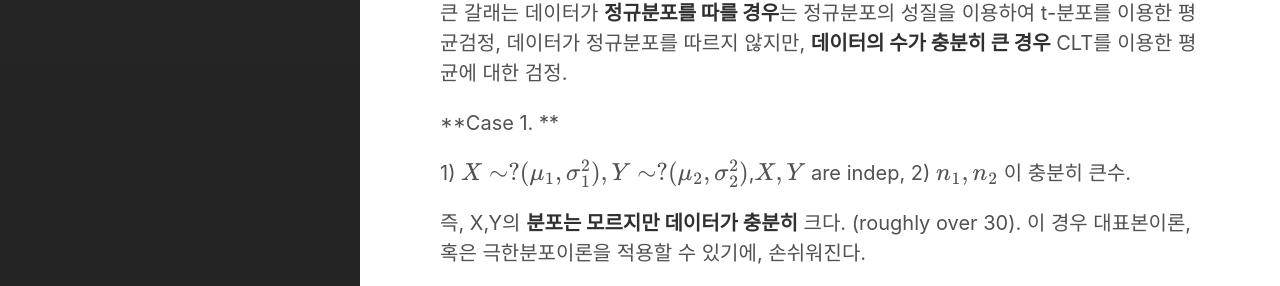
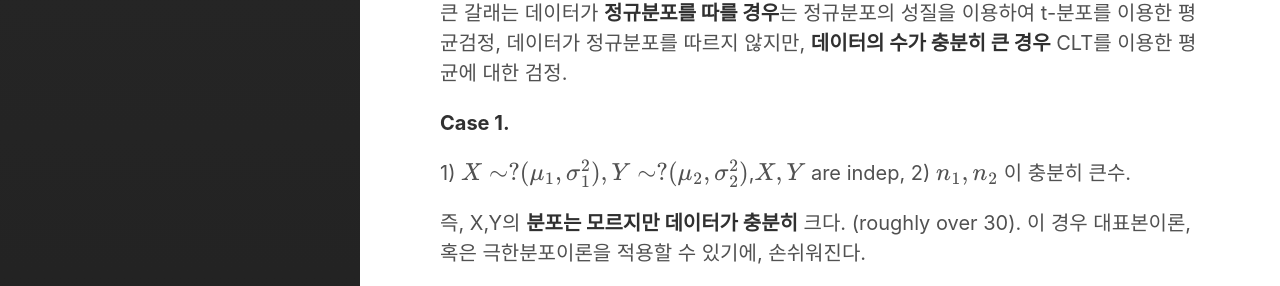
Before and after one commit to godongyoung/godongyoung.github.io, a Jekyll site: the page built from _posts/2019-02-12-개인적인 통계 방법론 복습 (2. 추정과 검정).md, in a window 1280 px wide. Shown: the part 1806-2092 px from the top of the page. Built offline with Jekyll 4.4.1, drawn with Linux system fonts in a browser that asks for light colours; formulas are drawn with MathJax 3; comment, search, counter and statistics services are not loaded; some of the changed text lies outside the part shown.

Commit message:
statistic update

```diff
--- a/_posts/2019-02-12-개인적인 통계 방법론 복습 (2. 추정과 검정).md
+++ b/_posts/2019-02-12-개인적인 통계 방법론 복습 (2. 추정과 검정).md
@@ -70,7 +70,7 @@ C.I의 해석 :
 
 큰 갈래는 데이터가 **정규분포를 따를 경우**는 정규분포의 성질을 이용하여 t-분포를 이용한 평균검정, 데이터가 정규분포를 따르지 않지만, **데이터의 수가 충분히 큰 경우** CLT를 이용한 평균에 대한 검정.
 
-**Case 1. **
+**Case 1.**
 
 1) $$X\sim?(\mu_1,\sigma_1^2), Y\sim?(\mu_2,\sigma_2^2)$$,$$X,Y$$ are indep, 2) $$n_1,n_2$$ 이 충분히 큰수.
 
@@ -126,7 +126,7 @@ Under Ho, 평균에 차이가 없으니까, X_data, Y_data를 shuffle해도 된
 
 bootstrap은 신박하고 손쉽지만, 실험설계를 어떻게 해야 내 의도대로 설계된건지 잘 따져봐야한다. 그렇기에 더 생각하는 능력이 필요.
 
-<모비율 검정>
+**모비율 검정**
 
 생략. 버놀리에서 $$\bar X,\bar Y$$를 정규근사+slutsky해서 푸는것. 크게 다르지는 않다. 충분히 크지 않은 경우엔 역시나 bootstrap뿐..(만약 $$n_1>>n_2$$인 경우엔 어떡할까? size bias를 줄여주기 위해 50:50으로 뽑을까??)
 
```
